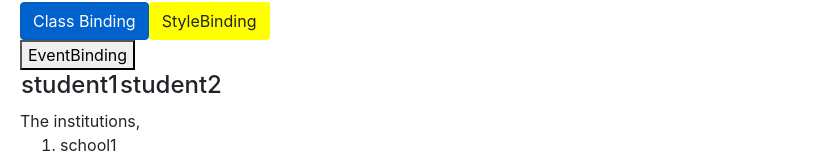
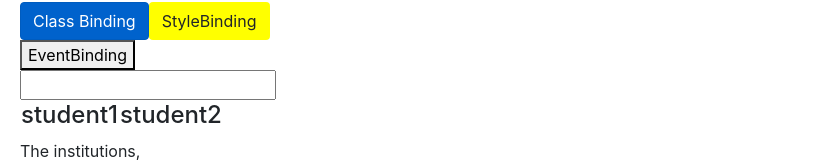
Before and after one commit to deepaakhil84/Angular, an Angular app: page / in a window 1280 px wide. Shown: the part 583-745 px from the top of the page, without its empty margins (0-820 px from the left). Built offline with nearby package versions, Linux system fonts and the light colour scheme.

Commit message:
event filtering

```diff
--- a/src/app/courses.component.ts
+++ b/src/app/courses.component.ts
@@ -25,13 +25,18 @@ import {CoursesService} from "./courses.service";
     </ul>
 
     <!-- {{Add a button into the browsser}} -->
+
     <button class="btn btn-primary" [class.active]="isActive">Class Binding</button>
     <button type="button" class="btn "[style.backgroundColor] = "isActive ? 'yellow' : 'green' " >StyleBinding</button>
+
     <!-- {{Event binding & Event bubbling}} -->
 
     <div (click)="onDivClick()">
     <button (click) = "onClick($event)">EventBinding</button>
     </div>
+
+    <!-- {{Event filtering}} -->
+    <input (keyup)="onKeyUp($event)"/>
 
 
 
@@ -54,12 +59,18 @@ export class CoursesComponent{
     student2="student2"
     courses;
     authors;
+
     isActive=true;
     onDivClick(){
         console.log("Div is clicked")
     }
     onClick($event){
         console.log("I am Clicked",$event)
+    }
+    onKeyUp($event){
+        if($event.keyCode===13){
+            console.log("keyUp event",$event)
+        }
     }
 
     constructor(service:CoursesService){
```
